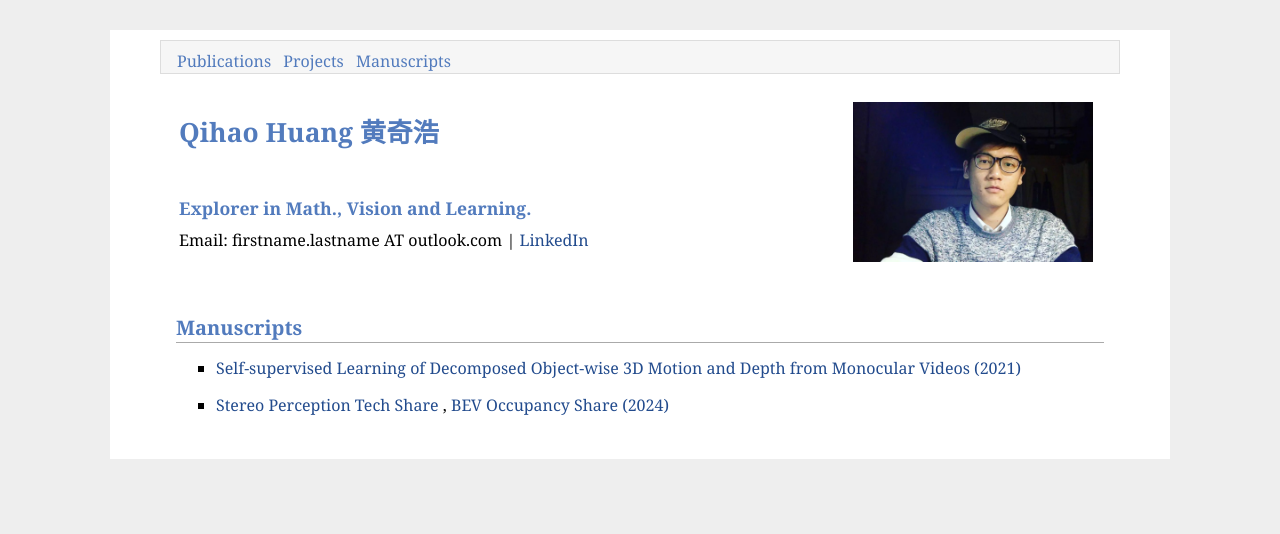
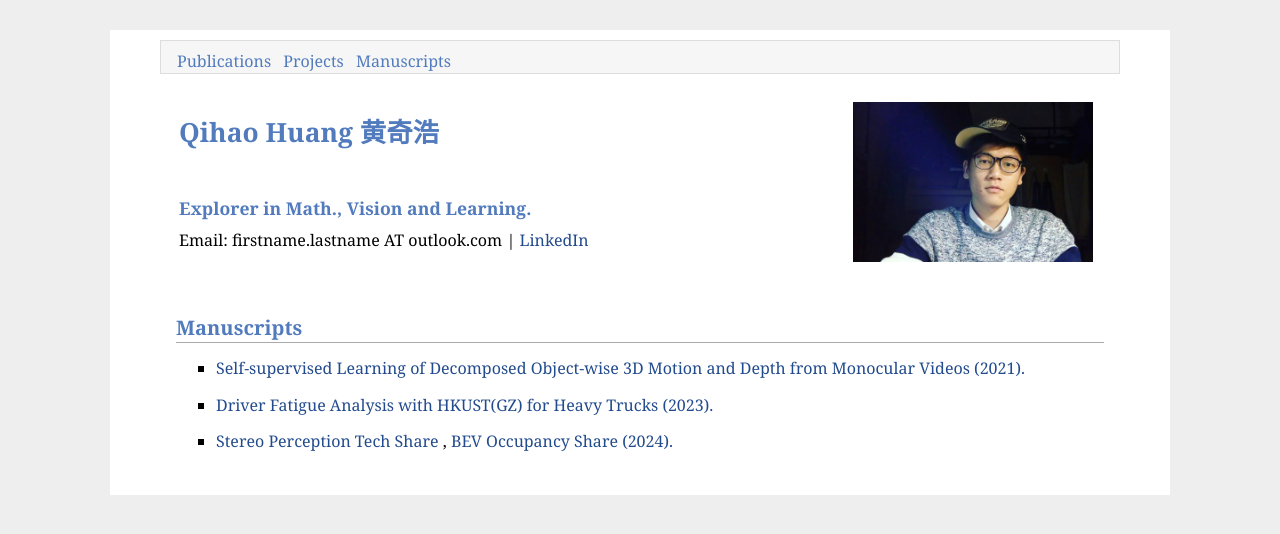
Before and after one commit to qihao-huang/qihao-huang.github.io, a plain HTML site: page index.html in a window 1280 px wide. Drawn offline with Linux system fonts and the light colour scheme.

Commit message:
Update index.html

```diff
--- a/index.html
+++ b/index.html
@@ -105,10 +105,13 @@
     <h2>Manuscripts</h2>
     <ul>
       <li>
-        <a href="https://qihao-huang.github.io/manuscripts/DO3D_2021.pdf">Self-supervised Learning of Decomposed Object-wise 3D Motion and Depth from Monocular Videos (2021)</a>
+        <a href="https://qihao-huang.github.io/manuscripts/DO3D_2021.pdf">Self-supervised Learning of Decomposed Object-wise 3D Motion and Depth from Monocular Videos (2021).</a>
       </li>
       <li>
-        <a href="https://zhuanlan.zhihu.com/p/681075174"> Stereo Perception Tech Share </a>, <a href="https://zhuanlan.zhihu.com/p/684231812"> BEV Occupancy Share (2024)</a>
+        <a href="https://personal.hkust-gz.edu.cn/hedengbo/index.html"> Driver Fatigue Analysis with HKUST(GZ) for Heavy Trucks (2023).</a>
+      </li>
+      <li>
+        <a href="https://zhuanlan.zhihu.com/p/681075174"> Stereo Perception Tech Share </a>, <a href="https://zhuanlan.zhihu.com/p/684231812"> BEV Occupancy Share (2024).</a>
       </li>
     </ul>
   </div>
```
